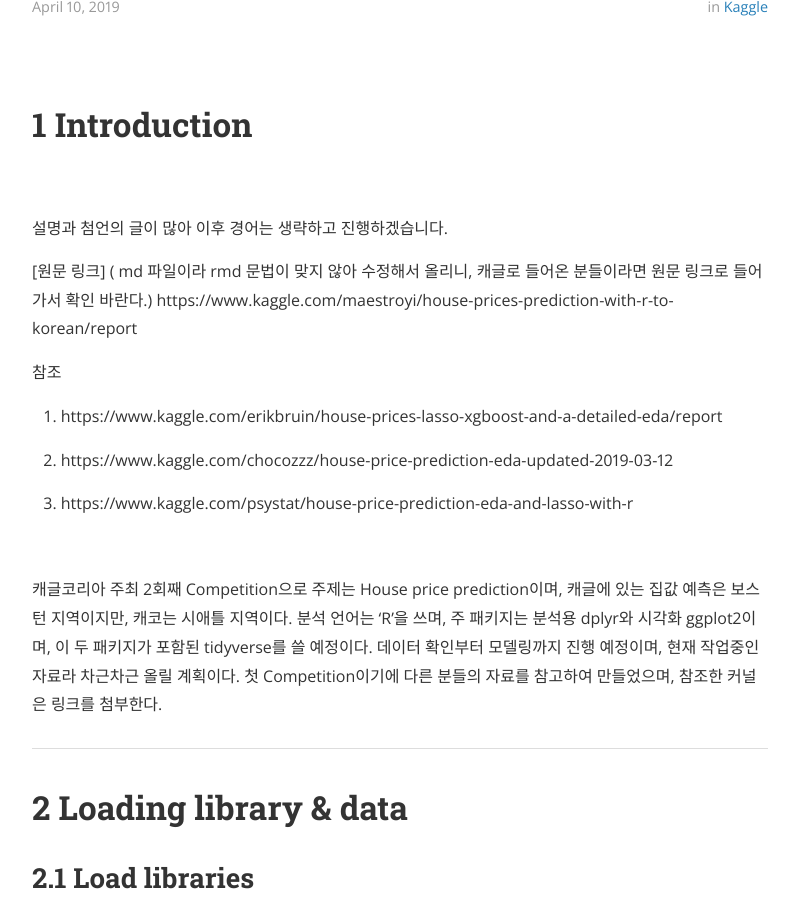
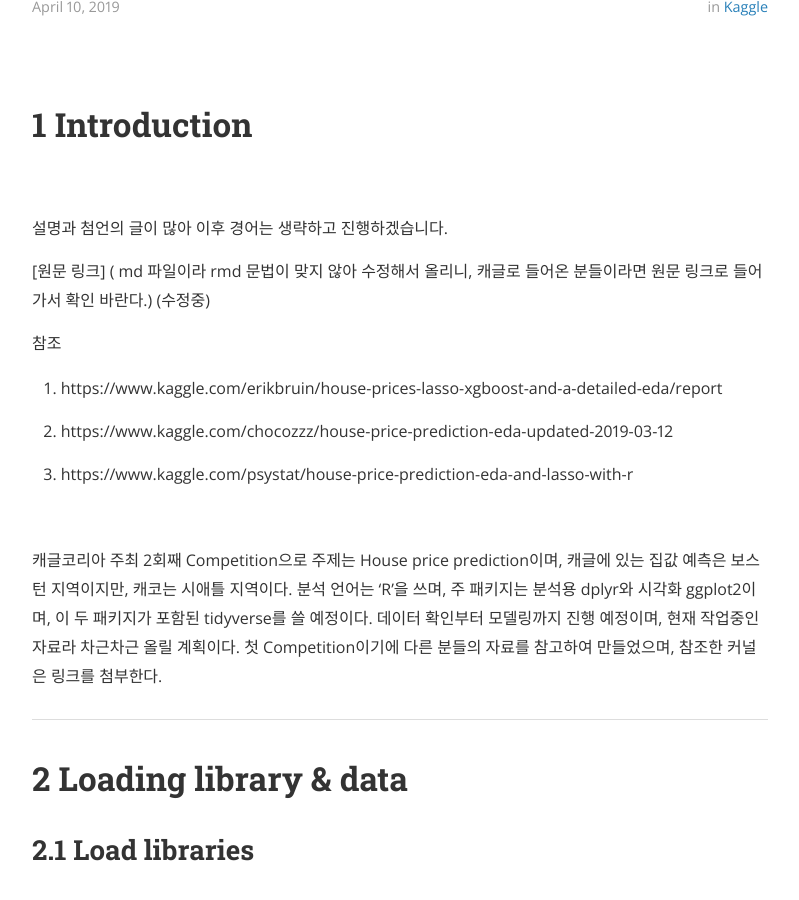
Before and after one commit to CreedMaestro/CreedMaestro.github.io, a Jekyll site: the page built from _posts/2019-04-01-KaKR_House_Price_Prediction_with_R(Introduction,EDA).md, in a window 1280 px wide and 900 px high, scrolled down 348 px. Shown: the whole window, without its empty margins (240-1039 px from the left). Built offline with Jekyll 4.4.1, drawn with Linux system fonts in a browser that asks for light colours; nearby versions of some CDN libraries; comment, search, counter and statistics services are not loaded; some of the changed text lies outside the part shown.

Commit message:
link deleted;

```diff
--- a/_posts/2019-04-01-KaKR_House_Price_Prediction_with_R(Introduction,EDA).md
+++ b/_posts/2019-04-01-KaKR_House_Price_Prediction_with_R(Introduction,EDA).md
@@ -20,7 +20,7 @@ output:
  설명과 첨언의 글이 많아 이후 경어는 생략하고 진행하겠습니다.
 
  [원문 링크] ( md 파일이라 rmd 문법이 맞지 않아 수정해서 올리니, 캐글로 들어온 분들이라면 원문 링크로 들어가서 확인 바란다.)
-   https://www.kaggle.com/maestroyi/house-prices-prediction-with-r-to-korean/report
+   (수정중)
 
  참조
 
@@ -673,4 +673,4 @@ multiplot(k_y1, k_y2, k_y3, k_y4, layout = k_layout)
 FE와 모델링은 추후에 업로드 예정
 
 [캐글 RMD Report 링크]
-("https://www.kaggle.com/maestroyi/house-prices-prediction-with-r-to-korean/report")
+("수정중")
```
